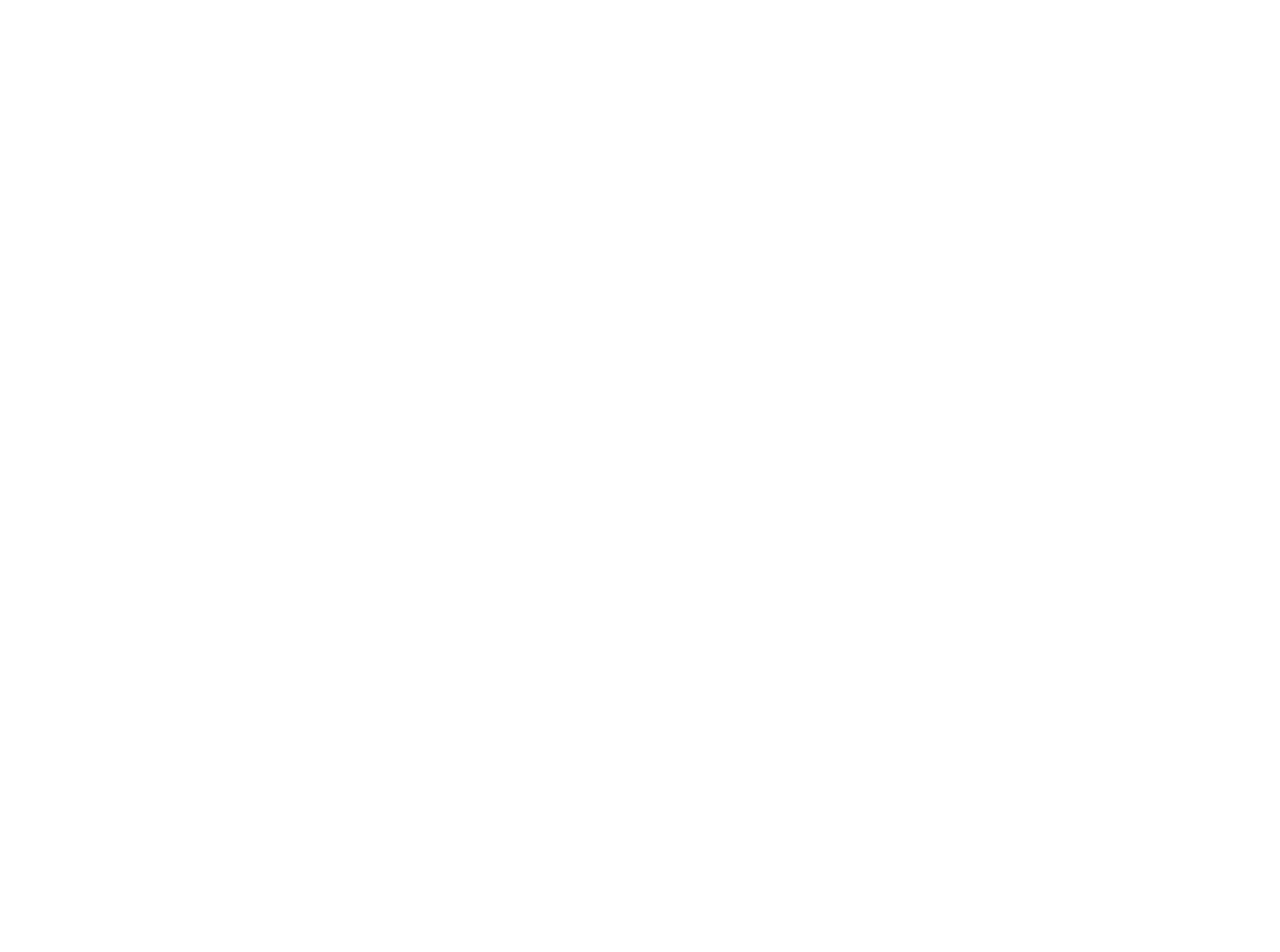
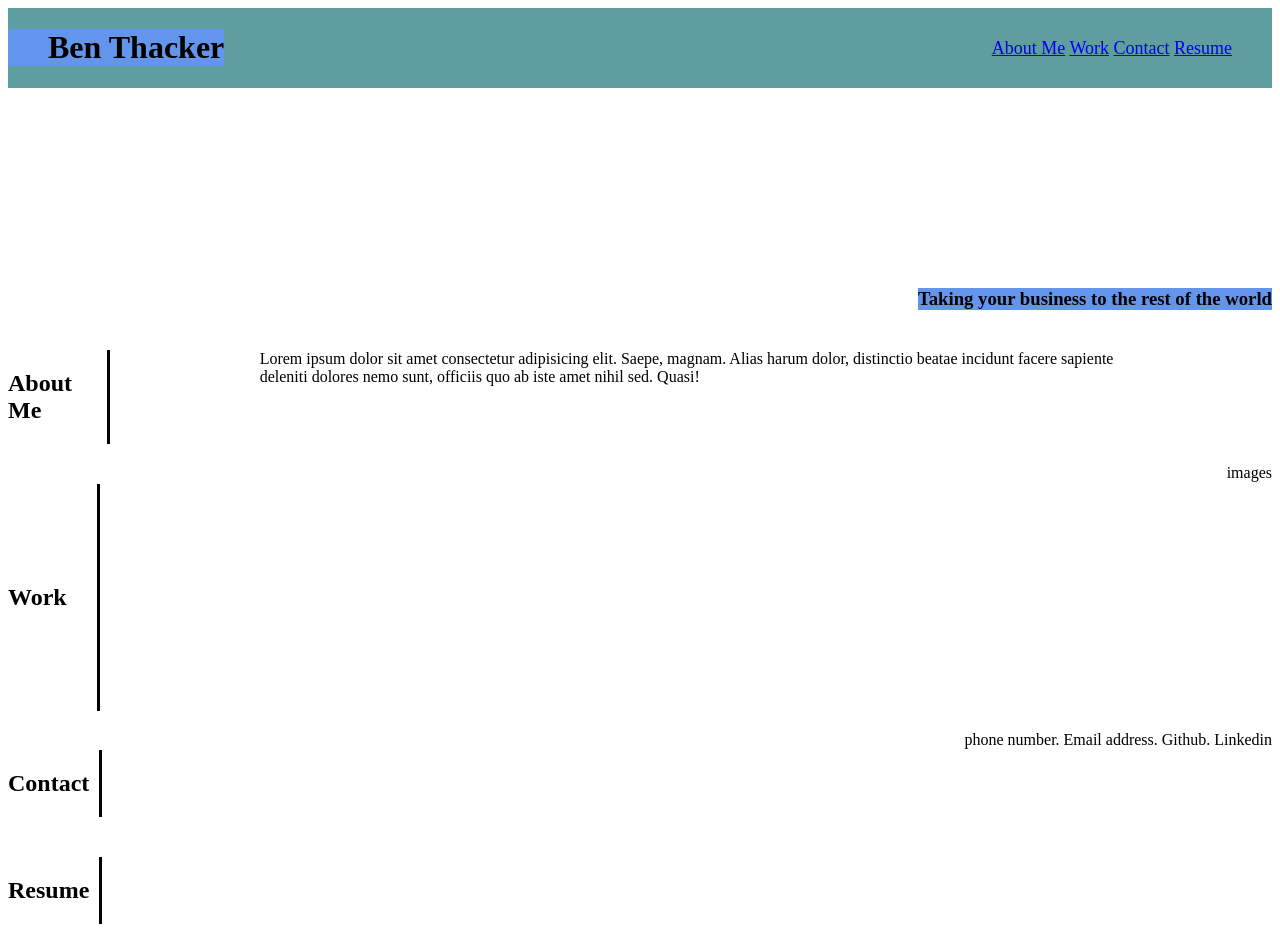
Before and after one commit to benthac/benthac.github.io, a plain HTML site: page index.html in a window 1280 px wide. Before the commit the page ends 800 px from the top, so only its background shows below. Drawn offline with Linux system fonts and the light colour scheme.

Commit message:
style updates

```diff
--- a/assets/style.css
+++ b/assets/style.css
@@ -5,25 +5,43 @@
 }
 header h1 {
     background-color: cornflowerblue;
-    padding-left: 40px;
+    padding: 0 0 0 40px;
 }
 header nav {
-    display: flex;
-    border: solid;
+    font-size: large;
+    margin: 30px 40px 0 0;
 }
-
 /* adjust comment to the end, bottom*/
 hero {
     display: flex;
     justify-content: flex-end;
-    padding-top: 200px;
+    margin: 200px 0 0 0;
 }
 hero h3 {
     background-color: cornflowerblue;
-    margin-left: 20px;
+    margin: 0 0 20px 50px;
 }
-.About Me {
+section {
     display: flex;
-    justify-content: flex-end;
+    justify-content: space-between;
+}
+.about-me {
+    border-right: solid;
+    padding: 20px 30px 20px 0;
+}
+p {
+    margin: 20px 150px 0 150px
+    }
+.work {
+    border-right: solid;
+    padding: 100px 30px 100px 0;
+}
+.contact {
+    border-right: solid;
+    padding: 20px 10px 20px 0;
+}
+.resume {
+    border-right: solid;
+    padding: 20px 10px 20px 0;
 }
 /*link cont for the header*/
--- a/index.html
+++ b/index.html
@@ -5,8 +5,45 @@
     <meta http-equiv="X-UA-Compatible" content="IE=edge">
     <meta name="viewport" content="width=device-width, initial-scale=1.0">
     <title>Ben Thacker Web Dev</title>
+    <link rel="stylesheet" href="assets/style.css">
 </head>
 <body>
+    <!--name, and nav bar-->
+    <header>
+    <h1>Ben Thacker</h1>
+    <nav>
+                <a href="#about-me">About Me</a>
+                <a href="#work">Work</a>
+                <a href="#contact">Contact</a>
+                <a href="#resume">Resume</a>
+            </nav>
+    </header>
+    <!--hero image containing a mission statement-->
+    <hero>
+        <h3>
+        Taking your business to the rest of the world
+        </h3>
+    </hero>
+    <!--nav bar links fall here with personal and professional details-->
+    <div>
+    <section>
+        <h2 class="about-me">About Me</h2>
+            <p>Lorem ipsum dolor sit amet consectetur adipisicing elit. Saepe, magnam. Alias harum dolor, distinctio beatae incidunt facere sapiente
+               deleniti dolores nemo sunt, officiis quo ab iste amet nihil sed. Quasi!</p>
+    </section>
+    <section>
+         <h2 class="work">Work</h2>
+         <aside>images</aside>
+    </section>
+    <section>
+          <h2 class="contact">Contact</h2>
+          <nav>phone number. Email address. Github. Linkedin</nav>
+    </section>
+    <section>
+           <h2 class="resume">Resume</h2>
+           </section>
 
+    </div>
+    <footer></footer>
 </body>
 </html>
```
